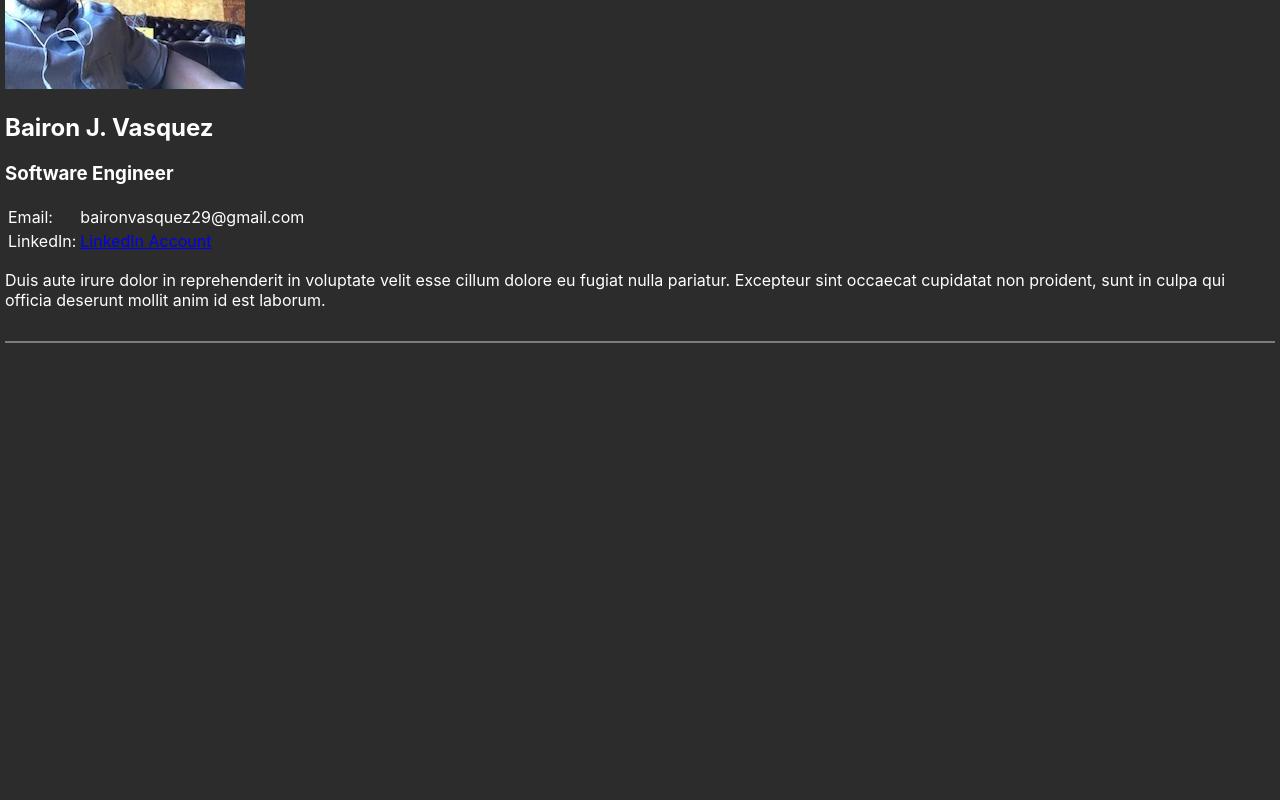
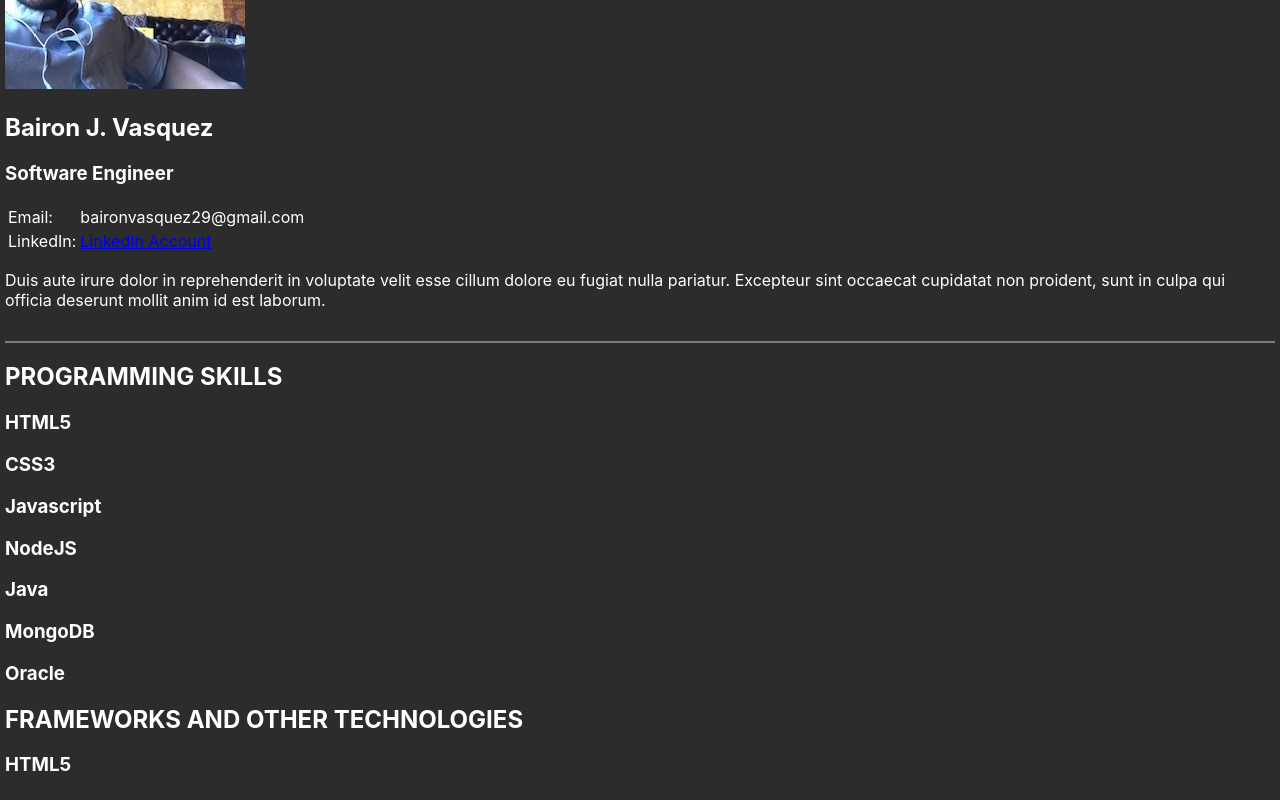
Before and after one commit to Bairon29/Portfolio, a React (Create React App) app in the folder personal_portfolio/: page / in a window 1280 px wide. Shown: the part 236-1036 px from the top of the page. Before the commit the page ends 800 px from the top, so only its background shows below. Built offline with nearby package versions, Linux system fonts and the light colour scheme.

Commit message:
Starting Skill set

```diff
--- a/personal_portfolio/src/components/MainSkills.js
+++ b/personal_portfolio/src/components/MainSkills.js
@@ -4,6 +4,70 @@ class MainSkills extends Component {
   render() {
     return (
       <div className="MainSkills">
+      	<div className="skill-container">
+	      	<h1>PROGRAMMING SKILLS</h1>
+	      	<div className="skill" >
+	      		<h3>HTML5</h3>
+	      		<div className="skill-scale-box">
+	      			<div className="skill-scale-color">
+	      			</div>
+	      		</div>
+	      	</div>
+	      	<div className="skill" >
+	      		<h3>CSS3</h3>
+	      		<div className="skill-scale-box">
+	      			<div className="skill-scale-color">
+	      			</div>
+	      		</div>
+	      	</div>
+	      	<div className="skill" >
+	      		<h3>Javascript</h3>
+	      		<div className="skill-scale-box">
+	      			<div className="skill-scale-color">
+	      			</div>
+	      		</div>
+	      	</div>
+	      	<div className="skill" >
+	      		<h3>NodeJS</h3>
+	      		<div className="skill-scale-box">
+	      			<div className="skill-scale-color">
+	      			</div>
+	      		</div>
+	      	</div>
+	      	<div className="skill" >
+	      		<h3>Java</h3>
+	      		<div className="skill-scale-box">
+	      			<div className="skill-scale-color">
+	      			</div>
+	      		</div>
+	      	</div>
+	      	<div className="skill" >
+	      		<h3>MongoDB</h3>
+	      		<div className="skill-scale-box">
+	      			<div className="skill-scale-color">
+	      			</div>
+	      		</div>
+	      	</div>
+	      	<div className="skill" >
+	      		<h3>Oracle</h3>
+	      		<div className="skill-scale-box">
+	      			<div className="skill-scale-color">
+	      			</div>
+	      		</div>
+	      	</div>
+      	</div>
+
+      	<div className="skill-container">
+	      	<h1>FRAMEWORKS AND OTHER TECHNOLOGIES</h1>
+	      	<div className="skill" >
+	      		<h3>HTML5</h3>
+	      		<div className="skill-scale-box">
+	      			<div className="skill-scale-color">
+	      			</div>
+	      		</div>
+	      	</div>
+      	</div>
+
       </div>
     );
   }
```
